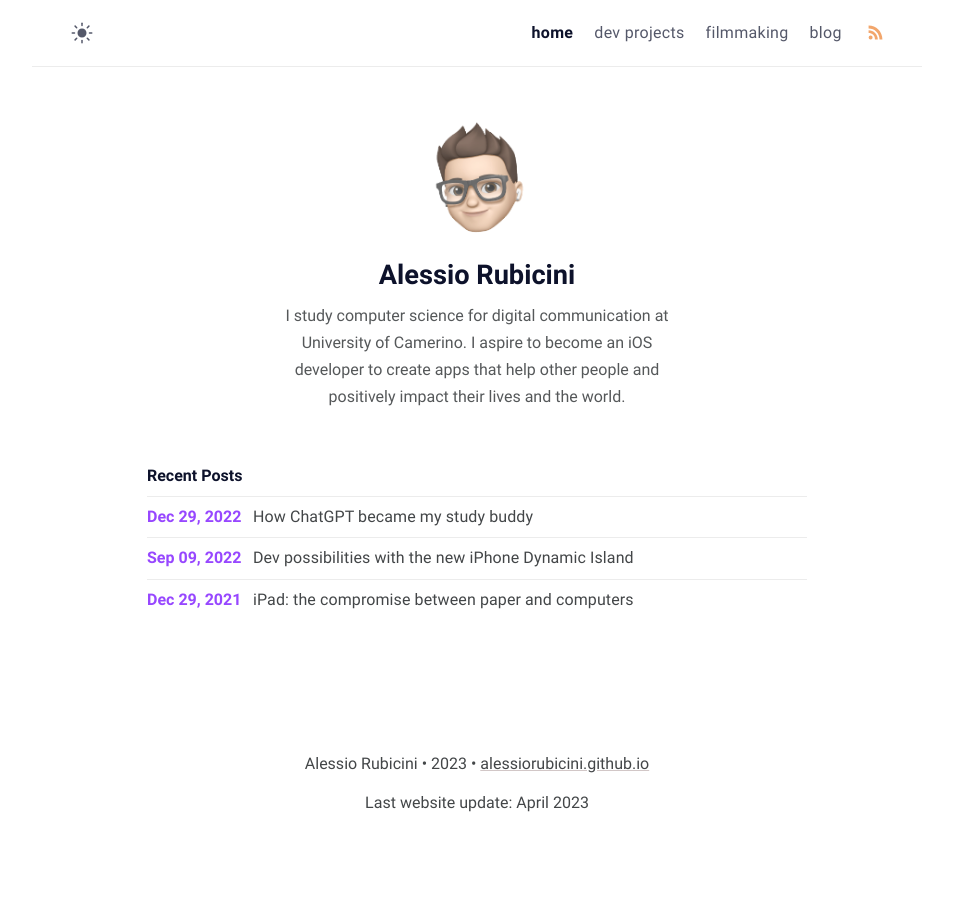
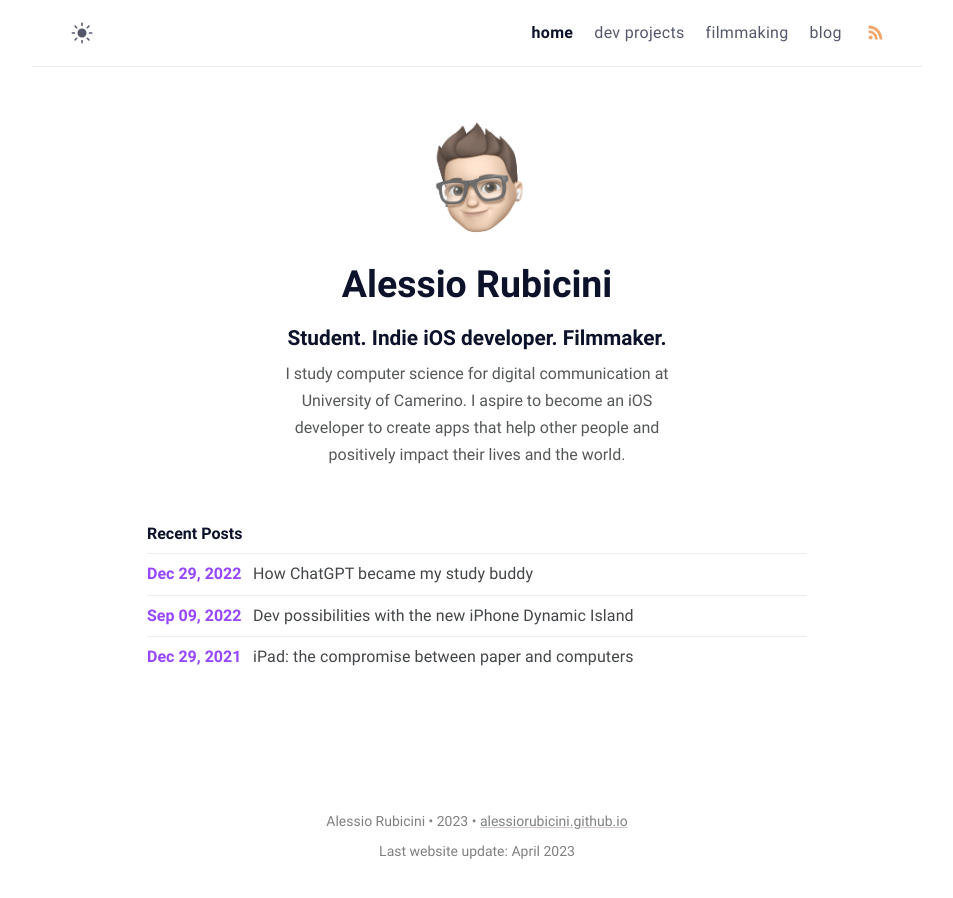
Before and after one commit to alessiorubicini/alessiorubicini.github.io, a Jekyll site: the page built from index.md, in a window 1280 px wide. Shown: the whole page, without its empty margins (163-1116 px from the left). Built offline with Jekyll 4.4.1, drawn with Linux system fonts in a browser that asks for light colours.

```diff
--- a/_config.yml
+++ b/_config.yml
@@ -10,7 +10,8 @@ mode: light # default theme "dark" | "light"
 
 # Profile settings
 author:
-  name: Alessio Rubicini # author name
+  name: Alessio Rubicini <br>
+        Student. Indie iOS developer. Filmmaker. # author name
   bio: >- # tell to the world
     I study computer science for digital communication at University of Camerino.
     I aspire to become an iOS developer to create apps that help other people and positively impact their lives and the world.
--- a/_includes/footer.html
+++ b/_includes/footer.html
@@ -1,6 +1,6 @@
 <footer class="footer">
-	<p>Alessio Rubicini • 2023 • <a href="alessiorubicini.github.io">alessiorubicini.github.io</a></p>
-	<p>Last website update: April 2023</p>
+	<small>Alessio Rubicini • 2023 • <a href="alessiorubicini.github.io">alessiorubicini.github.io</a></small><br>
+	<small>Last website update: April 2023</small>
 </footer>
 <script src="/assets/js/main.js" defer="defer"></script>
 {%- if site.google_analytics -%}
--- a/_includes/header.html
+++ b/_includes/header.html
@@ -135,24 +135,24 @@
   <link
     rel="apple-touch-icon"
     sizes="180x180"
-    href="/assets/favicons/apple-touch-icon.png"
+    href="/assets/favicons/AleMemoji.png"
   />
   <link
     rel="icon"
     type="image/png"
     sizes="32x32"
-    href="/assets/favicons/favicon-32x32.png"
+    href="/assets/favicons/AleMemoji.png"
   />
   <link
     rel="icon"
     type="image/png"
     sizes="16x16"
-    href="/assets/favicons/favicon-16x16.png"
+    href="/assets/favicons/AleMemoji.png"
   />
   <link rel="manifest" href="/assets/favicons/site.webmanifest" />
   <link
     rel="mask-icon"
-    href="/assets/favicons/safari-pinned-tab.svg"
+    href="/assets/favicons/AleMemoji.png"
     color="#5bbad5"
   />
   <meta name="apple-mobile-web-app-title" content="Jekyll Klise" />
--- a/_includes/navbar.html
+++ b/_includes/navbar.html
@@ -1,4 +1,4 @@
-<div class="navbar" role="navigation">
+<div class="navbar sticky" role="navigation">
   <nav class="menu">
     <input type="checkbox" id="menu-trigger" class="menu-trigger" />
     <label for="menu-trigger">
--- a/_layouts/home.html
+++ b/_layouts/home.html
@@ -2,8 +2,6 @@
 layout: default
 home: true
 ---
-
-
 
 <h2 class="posts-item-note" aria-label="Recent Posts">Recent Posts</h2>
 {%- for post in site.posts limit: site.number_of_posts -%}
--- a/_sass/klise/_layout.scss
+++ b/_sass/klise/_layout.scss
@@ -9,6 +9,7 @@
   border-bottom: 1px solid $light;
   padding: $spacing-full - 15px $spacing-full;
   @extend %clearfix;
+
 }
 
 // Navigation
@@ -201,8 +202,12 @@
     opacity: 1;
   }
 
+  .author-name::first-line {
+    font-size: 1.8em;
+    margin-bottom: 2px;
+  }
   .author-name {
-    font-size: 1.7em;
+    font-size: 1.3em;
     margin-bottom: 2px;
   }
 
@@ -270,6 +275,10 @@
   margin-top: 8em;
   margin-bottom: 2em;
   text-align: center;
+
+  small {
+	color: gray;
+  }
 
   @include media-query($on-mobile) {
     margin-top: 3em;
--- a/browserconfig.xml
+++ b/browserconfig.xml
@@ -2,7 +2,7 @@
 <browserconfig>
     <msapplication>
         <tile>
-            <square150x150logo src="/assets/favicons/mstile-150x150.png"/>
+            <square150x150logo src="/assets/favicons/AleMemoji.png"/>
             <TileColor>#2c2c2c</TileColor>
         </tile>
     </msapplication>
```
